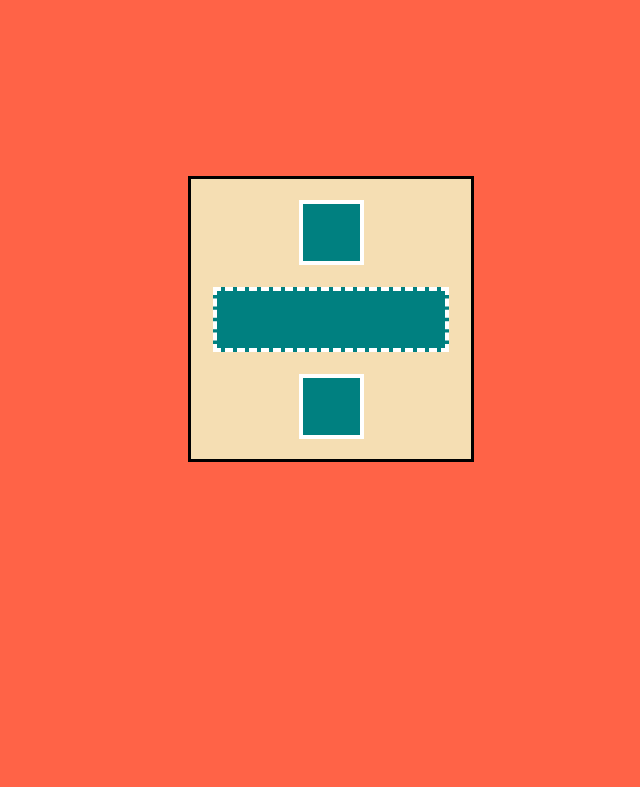
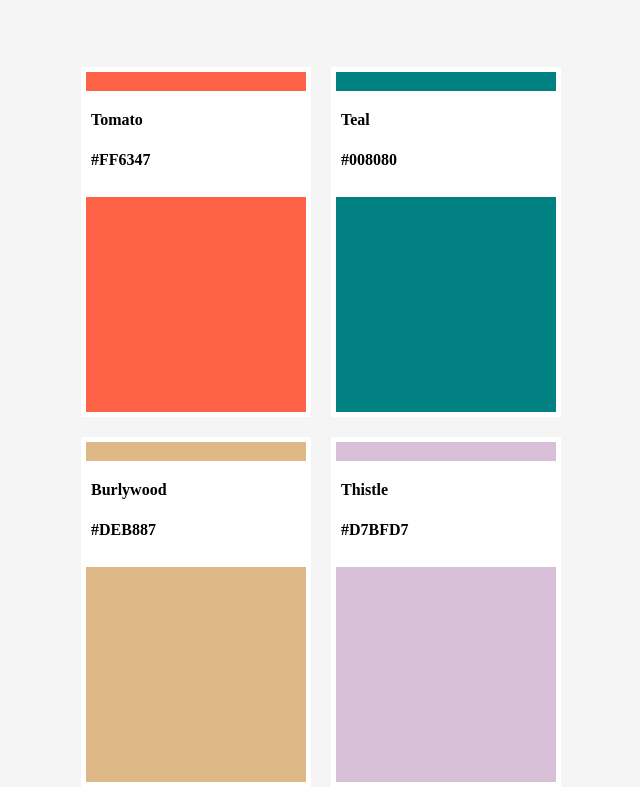
Before and after one commit to funkyblues/Kokoa-Clone-Challenge, a plain HTML site: page index.html in a window 1280 px wide. Shown: the part 81-868 px from the top of the page, without its empty margins (309-949 px from the left). Before the commit the page ends 800 px from the top, so only its background shows below. Drawn offline with nearby package versions, Linux system fonts and the light colour scheme.

Commit message:
8th assignment - fin.

```diff
--- a/index.html
+++ b/index.html
@@ -1,23 +1,29 @@
 <!DOCTYPE html>
 <html>
   <head>
-    <meta charset="utf-8">
-    <meta name="viewport" content="width=device-width">
+    <meta charset="utf-8" />
+    <meta name="viewport" content="width=device-width" />
     <title>repl.it</title>
-    <link rel="stylesheet" href="style.css">
-    <link
-    rel="stylesheet"
-    href="https://cdn.jsdelivr.net/npm/reset-css@5.0.1/reset.min.css"
-    />
+    <link rel="stylesheet" href="style.css" />
   </head>
   <body>
-    <div>
-      <div class="center-box">
-      <div class="inner-box">
-        <div class="square-box"></div>
-        <div class="middle-box"></div>
-        <div class="square-box"></div>
+    <h1>The Best Colors</h1>
+    <div class="parent">
+      <div>
+        <h4 class="name">Tomato</h4>
+        <h4 class="code">#FF6347</h4>
       </div>
+      <div>
+        <h4 class="name">Teal</h4>
+        <h4 class="code">#008080</h4>
+      </div>
+      <div>
+        <h4 class="name">Burlywood</h4>
+        <h4 class="code">#DEB887</h4>
+      </div>
+      <div>
+        <h4 class="name">Thistle</h4>
+        <h4 class="code">#D7BFD7</h4>
       </div>
     </div>
   </body>
--- a/style.css
+++ b/style.css
@@ -1,41 +1,144 @@
 body {
-    background-color: #FF6347;
+  background-color: #f5f5f5;
+  display: flex;
+  align-items: center;
+  justify-content: center;
+  flex-direction: column;
 }
 
-div {
-	height: 100vh;
-	display: flex;
-	align-items: center;
-	justify-content: center;
-}
-.center-box {
-	display: flex;
-	flex-direction: column;
-	align-items: center;
-	justify-content: center;
-	width: 280px;
-	height: 280px;
-	background-color: #F5DEB3;
-	border: 3px solid;
+.parent {
+  width: 500px;
+  display: flex;
+  flex-wrap: wrap;
 }
 
-.inner-box {
-	display: flex;
-	flex-direction: column;
-	align-items: center;
+.parent div {
+  box-sizing: border-box;
+  width: 230px;
+  height: 350px;
+  top: 60px;
+  position: relative;
+  background-color: white;
 }
 
-.square-box {
-	margin: 22px 0px;
-	width: 57px;
-	height: 57px;
-	border: 4px solid #fff;
-	background-color:#008080;
+.parent div:first-child {
+  margin-right: 10px;
+  margin-bottom: 10px;
+  background-color: tomato;
+  display: flex;
+  flex-direction: column;
+  position: relative;
+  border: 5px solid white;
+  background-clip: content-box;
 }
 
-.middle-box {
-	width: 228px;
-	height: 57px;
-	border: 4px dashed #fff;
-	background-color:#008080;
+.parent div:first-child .name {
+  box-sizing: border-box;
+  background-color: #fff;
+  position: absolute;
+  width: 100%;
+  top: -2px;
+  padding-left: 5px;
+  padding-top: 20px;
+  padding-bottom: 12px;
 }
+
+.parent div:first-child .code {
+  box-sizing: border-box;
+  background-color: #fff;
+  position: absolute;
+  top: 40px;
+  width: 100%;
+  padding-left: 5px;
+  padding-top: 18px;
+  padding-bottom: 28px;
+}
+
+.parent div:nth-child(2) {
+  margin-left: 10px;
+  background-color: #008080;
+  border: 5px solid white;
+  background-clip: content-box;
+}
+
+.parent div:nth-child(2) .name {
+  box-sizing: border-box;
+  background-color: #fff;
+  position: absolute;
+  width: 100%;
+  top: -2px;
+  padding-left: 5px;
+  padding-top: 20px;
+  padding-bottom: 12px;
+}
+
+.parent div:nth-child(2) .code {
+  box-sizing: border-box;
+  background-color: #fff;
+  position: absolute;
+  top: 40px;
+  width: 100%;
+  padding-left: 5px;
+  padding-top: 18px;
+  padding-bottom: 28px;
+}
+
+.parent div:nth-child(3) {
+  margin-top: 10px;
+  margin-right: 10px;
+  background-color: #deb887;
+  border: 5px solid white;
+  background-clip: content-box;
+}
+
+.parent div:nth-child(3) .name {
+  box-sizing: border-box;
+  background-color: #fff;
+  position: absolute;
+  width: 100%;
+  top: -2px;
+  padding-left: 5px;
+  padding-top: 20px;
+  padding-bottom: 12px;
+}
+
+.parent div:nth-child(3) .code {
+  box-sizing: border-box;
+  background-color: #fff;
+  position: absolute;
+  top: 40px;
+  width: 100%;
+  padding-left: 5px;
+  padding-top: 18px;
+  padding-bottom: 28px;
+}
+
+.parent div:last-child {
+  margin-top: 10px;
+  margin-left: 10px;
+  background-color: #d7bfd7;
+  border: 5px solid white;
+  background-clip: content-box;
+}
+
+.parent div:last-child .name {
+  box-sizing: border-box;
+  background-color: #fff;
+  position: absolute;
+  width: 100%;
+  top: -2px;
+  padding-left: 5px;
+  padding-top: 20px;
+  padding-bottom: 12px;
+}
+
+.parent div:last-child .code {
+  box-sizing: border-box;
+  background-color: #fff;
+  position: absolute;
+  top: 40px;
+  width: 100%;
+  padding-left: 5px;
+  padding-top: 18px;
+  padding-bottom: 28px;
+}
```
